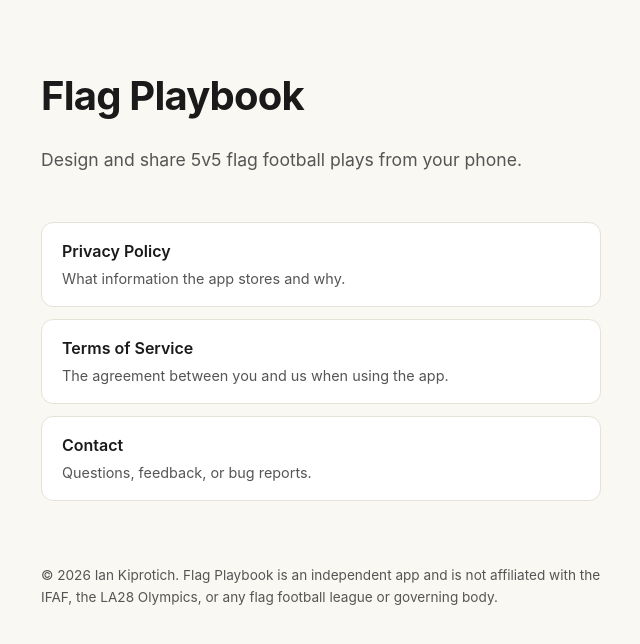
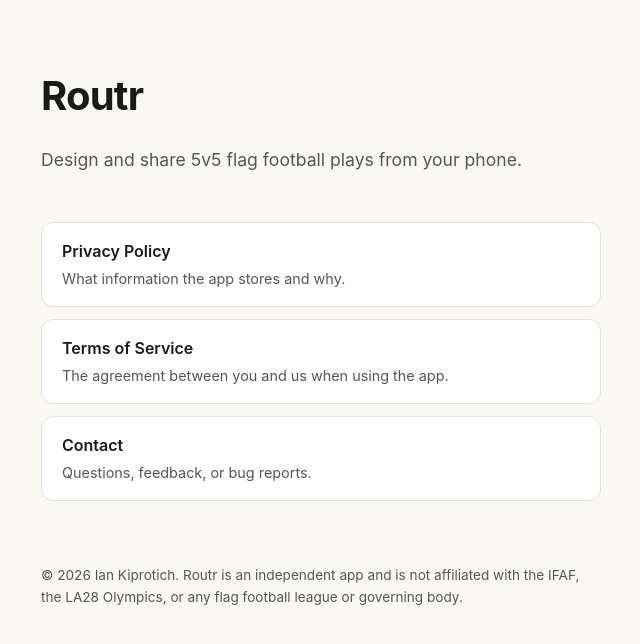
Before and after one commit to IKiprotich/flag-playbook, a plain HTML site: page index.html in a window 1280 px wide. Shown: the whole page, without its empty margins (319-959 px from the left). Drawn offline with Linux system fonts and the light colour scheme.

Commit message:
update index

```diff
--- a/index.html
+++ b/index.html
@@ -3,7 +3,7 @@
 <head>
 <meta charset="UTF-8">
 <meta name="viewport" content="width=device-width, initial-scale=1.0">
-<title>Flag Playbook</title>
+<title>Routr</title>
 <style>
   :root {
     --bg: #faf8f2;
@@ -91,9 +91,8 @@
 </head>
 <body>
 <main>
-  <h1>Flag Playbook</h1>
+  <h1>Routr</h1>
   <p class="tagline">Design and share 5v5 flag football plays from your phone.</p>
-
   <div class="links">
     <a class="link-card" href="./privacy.html">
       <div class="link-title">Privacy Policy</div>
@@ -108,8 +107,7 @@
       <div class="link-desc">Questions, feedback, or bug reports.</div>
     </a>
   </div>
-
-  <p class="footer">© 2026 Ian Kiprotich. Flag Playbook is an independent app and is not affiliated with the IFAF, the LA28 Olympics, or any flag football league or governing body.</p>
+  <p class="footer">© 2026 Ian Kiprotich. Routr is an independent app and is not affiliated with the IFAF, the LA28 Olympics, or any flag football league or governing body.</p>
 </main>
 </body>
 </html>
```
